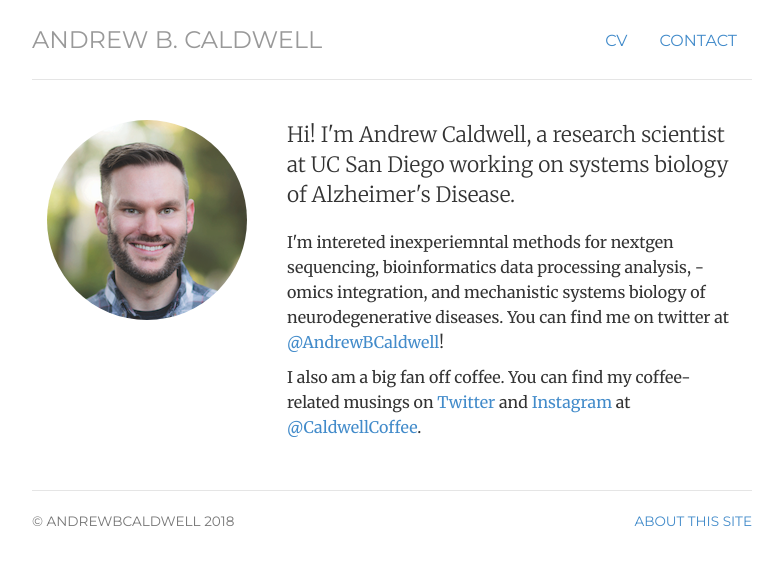
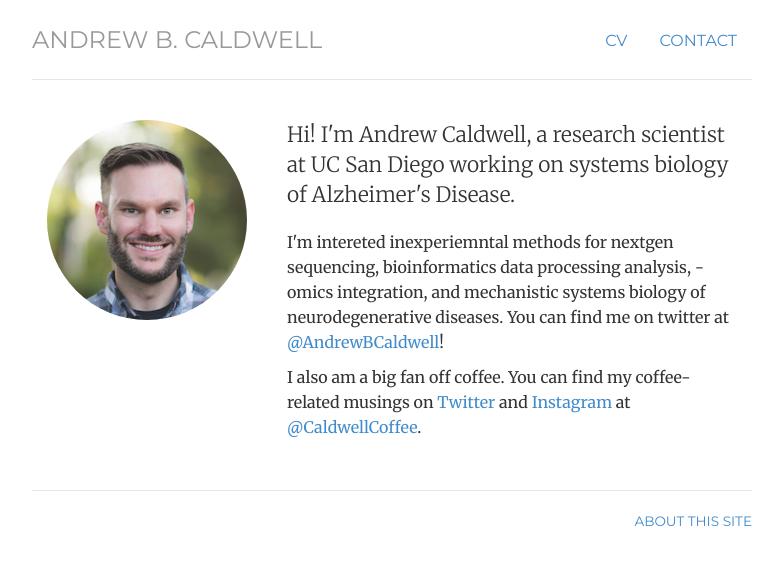
Before and after one commit to andrewbcaldwell/andrewbcaldwell.github.io, a Jekyll site: the page built from index.html, in a window 1280 px wide. Shown: the top 565 px of the page, without its empty margins (248-1031 px from the left). Built offline with Jekyll 4.4.1, drawn with Linux system fonts in a browser that asks for light colours.

Commit message:
Update footer.html

```diff
--- a/_includes/footer.html
+++ b/_includes/footer.html
@@ -1,7 +1,6 @@
 <div class="footer">
 	<div class="row">
 	<div class="col-sm-8">
-	<p><small>&copy; andrewbcaldwell 2018</small></p>
 	</div>
 	<div class="col-sm-4">
 	<p class="pull-right"><small><a href="/about" title="About this site">About this site</a></small></p>
```
